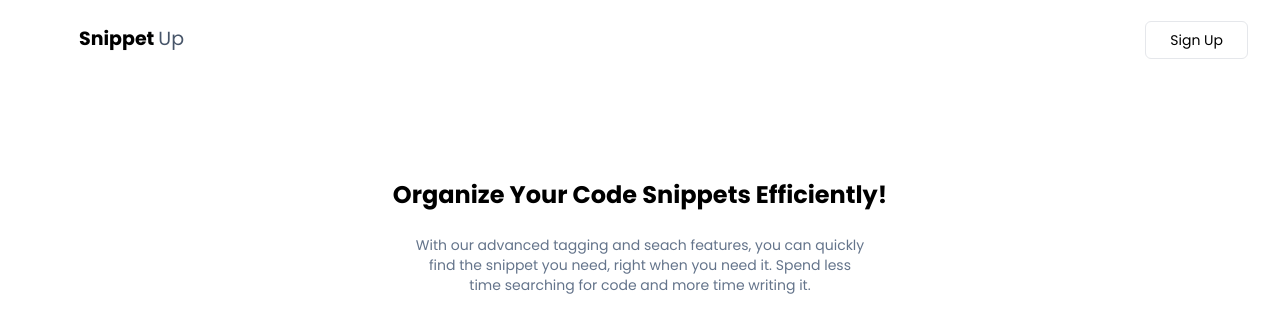
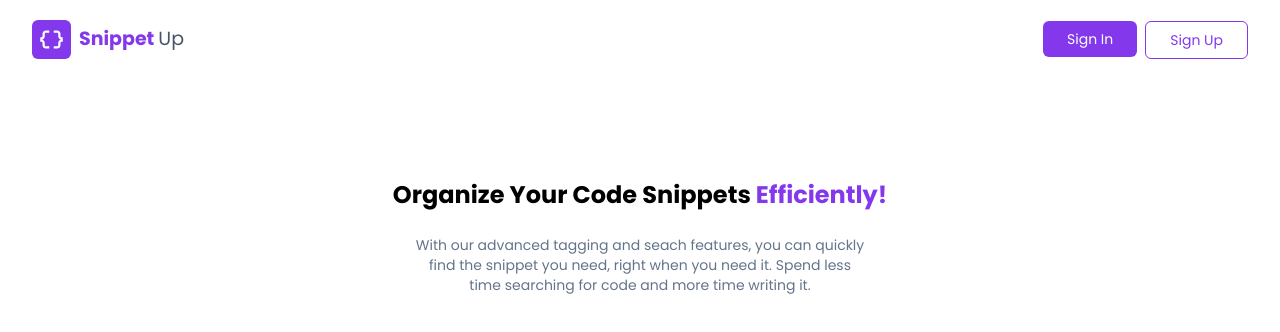
Before and after one commit to VIKAS1011-R/SnippetUP, a Next.js app: page / in a window 1280 px wide. Shown: the top 332 px of the page. Built offline with nearby package versions, Linux system fonts and the light colour scheme; no server answers.

Commit message:
Update page.tsx

```diff
--- a/app/page.tsx
+++ b/app/page.tsx
@@ -24,11 +24,11 @@ function Navbar() {
 function Logo() {
   return (
     <div className="flex gap-2 items-center">
-      <div className={`bg-[#${mainColor}] p-[6px] rounded-md`}>
+      <div className={`bg-[#8338ec] p-[6px] rounded-md`}>
         <DataObjectIcon sx={{ fontSize: 27, color: "white" }} />
       </div>
       <div className="flex gap-1 text-[19px]">
-        <span className={`font-bold text-[#${mainColor}]`}>Snippet</span>
+        <span className={`font-bold text-[#8338ec]`}>Snippet</span>
         <span className="text-slate-600">Up</span>
       </div>
     </div>
@@ -43,7 +43,7 @@ function Buttons() {
         {userId ? (
           <Link href="/my-notes">
             <button
-              className={`max-sm:w-full bg-[#${mainColor}] p-[8px] px-6 text-sm text-white rounded-md`}
+              className={`max-sm:w-full bg-[#8338ec] p-[8px] px-6 text-sm text-white rounded-md`}
             >
               Access To the App
             </button>
@@ -52,13 +52,13 @@ function Buttons() {
           <div className="flex gap-2 max-sm:mt-8 max-sm:w-full max-sm:flex-col">
             <Link href="/sign-in" >
             <button
-              className={`max-sm:w-full bg-[#${mainColor}] p-[8px] px-6 text-sm text-white rounded-md`}
+              className={`max-sm:w-full bg-[#8338ec] p-[8px] px-6 text-sm text-white rounded-md`}
             >
               Sign In
             </button>
             </Link>
             <button
-              className={`text-sm border border-[#${mainColor}] text-[#${mainColor}] \ hover:bg-[#${mainColor}] hover:text-white p-[8px] px-6 rounded-md`}
+              className={`text-sm border border-[#8338ec] text-[#8338ec] hover:bg-[#8338ec] hover:text-white p-[8px] px-6 rounded-md`}
             >
               <Link href="/sign-up">Sign Up</Link>
             </button>
```
